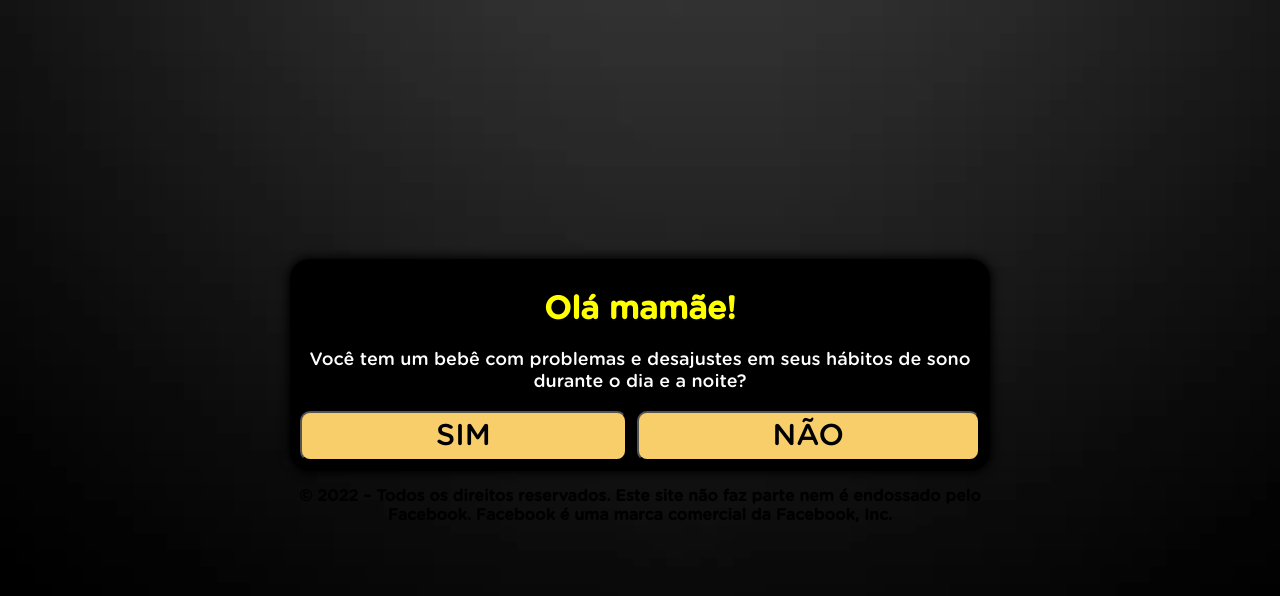
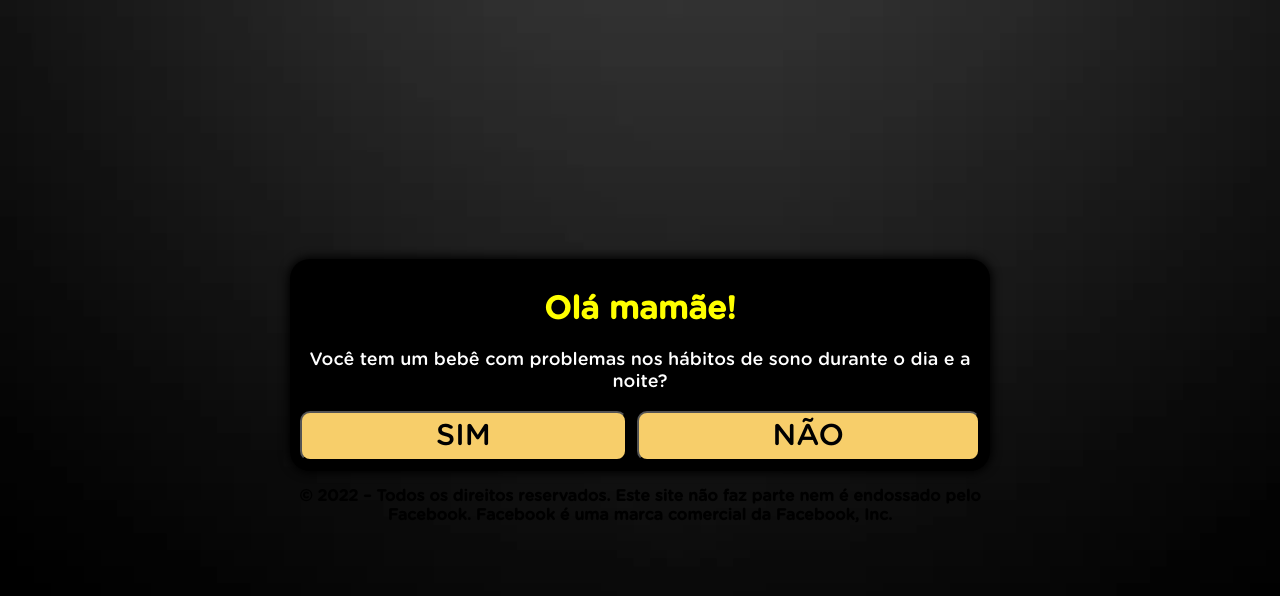
Before and after one commit to Educap09/bebedorminhoco.space, a plain HTML site: page quzz1/Quiz HTML/index.html in a window 1280 px wide. Drawn offline with Linux system fonts and the light colour scheme.

Commit message:
Update index.html

```diff
--- a/quzz1/Quiz HTML/index.html
+++ b/quzz1/Quiz HTML/index.html
@@ -102,7 +102,7 @@
 <div id="primeira">
 <div class="question">
 <h1>Olá mamãe!</h1>
-<p>Você tem um bebê com problemas e desajustes em seus hábitos de sono durante o dia e a noite?</p>
+<p>Você tem um bebê com problemas nos hábitos de sono durante o dia e a noite?</p>
 </div>
 <div class="answer">
 <button class="btn" onclick="redirect()">SIM</button>
```
